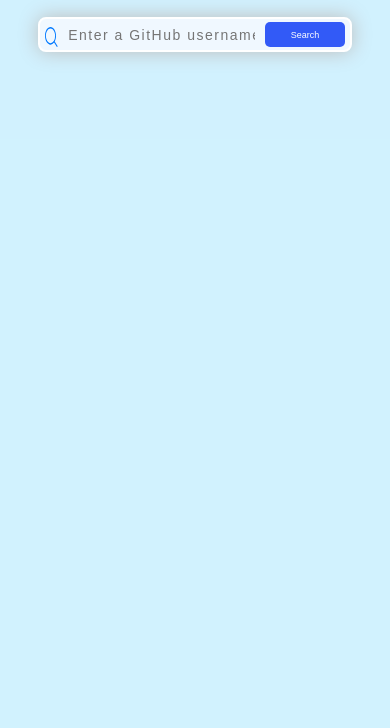
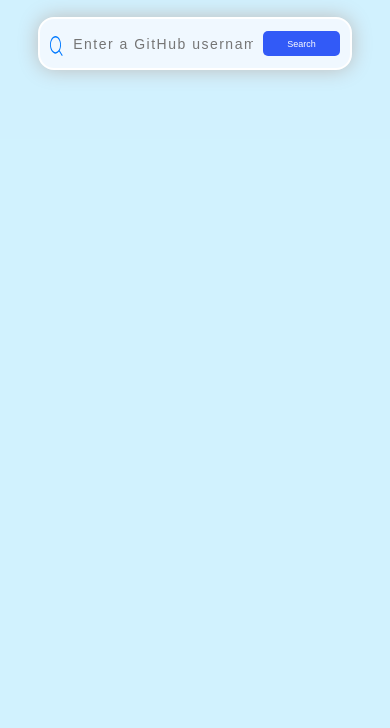
Before and after one commit to ashishchaudhary66/Dev-Detective, a plain HTML site: page index.html in a window 390 px wide. Shown: the part 116-844 px from the top of the page. Drawn offline with Linux system fonts and the light colour scheme.

Commit message:
Update style.css

```diff
--- a/style.css
+++ b/style.css
@@ -41,7 +41,7 @@
     margin-top: 2rem;
     display: flex;
     flex-direction: row;
-    padding: 0.3rem 1rem;
+    padding: 1rem 1rem;
     border: 2px solid white;
     justify-content: space-between;
     background-color: aliceblue;
@@ -58,6 +58,7 @@
     font-size: 16px;
     font-weight: 600;
     letter-spacing: 1.5px;
+    color: rgba(0, 0, 0, 0.75);
     outline: none;
 }
 .search-bar button{
@@ -180,8 +181,8 @@
     }
 
     .search-bar{
-        padding: 0.2rem 5px;
-        border-radius: 8px;
+        padding: 0.75rem 10px;
+        border-radius: 1rem;
     }
     .search-bar img{
         width: 20px;
```
